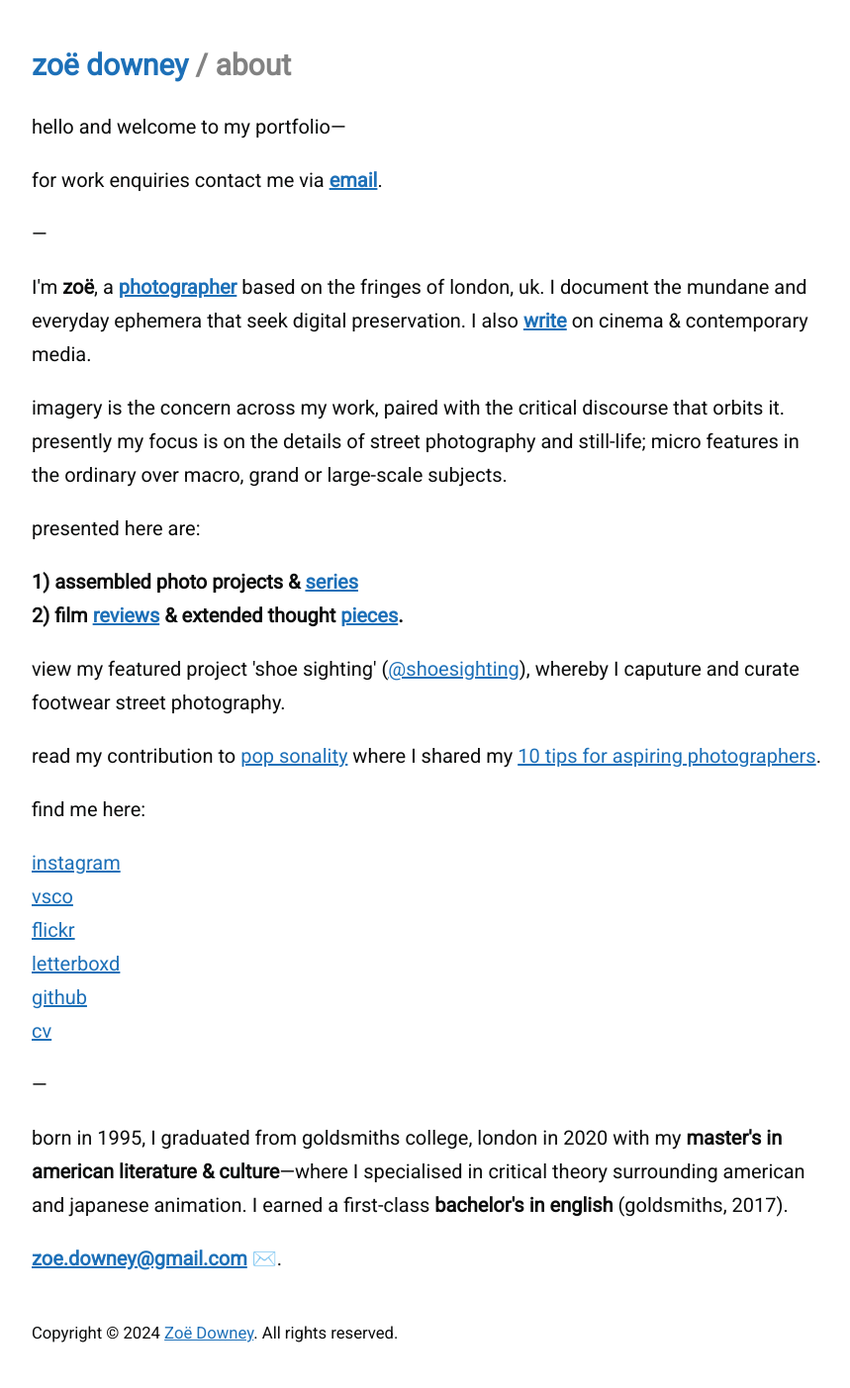
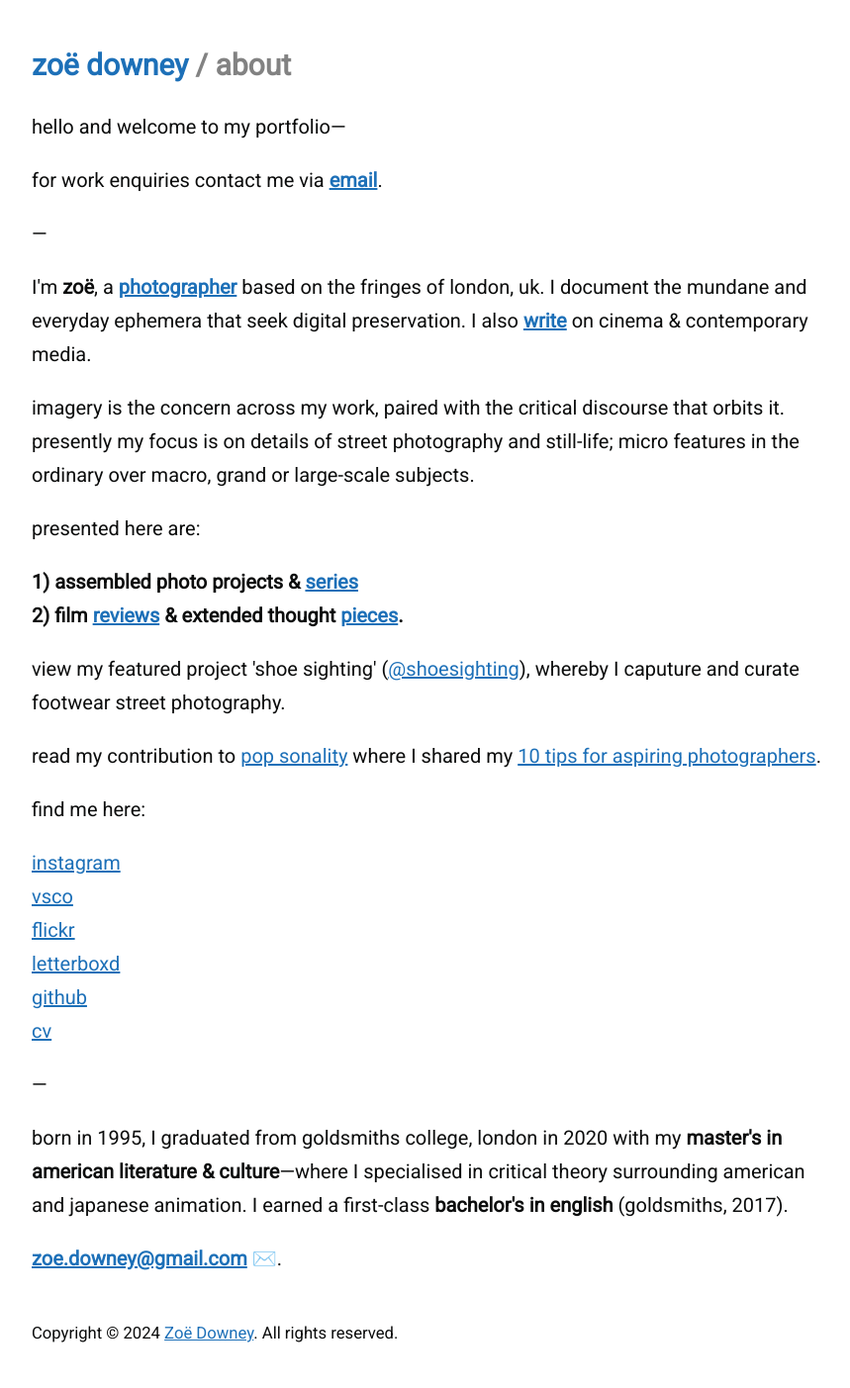
Before and after one commit to zoeurl/zoedowney.github.io, a Jekyll site: the page built from about/index.html, in a window 1280 px wide. Shown: the whole page at 99% size, without its empty margins (208-1067 px from the left). Built offline with Jekyll 4.4.1, drawn with Linux system fonts in a browser that asks for light colours.

Commit message:
Update index.html

```diff
--- a/about/index.html
+++ b/about/index.html
@@ -12,7 +12,7 @@
 </p>
 I'm <strong>zoë</strong>, a <strong><a href="https://www.zoedowney.com/photography/">photographer</a></strong> based on the fringes of london, uk. I document the mundane and everyday ephemera that seek digital preservation. I also <strong><a href="https://www.zoedowney.com/writing/">write</a></strong> on cinema & contemporary media.
 </p>
-imagery is the concern across my work, paired with the critical discourse that orbits it. presently my focus is on the details of street photography and still-life; micro features in the ordinary over macro, grand or large-scale subjects.
+imagery is the concern across my work, paired with the critical discourse that orbits it. presently my focus is on details of street photography and still-life; micro features in the ordinary over macro, grand or large-scale subjects.
 </p>
 presented here are:
 </p>
```
